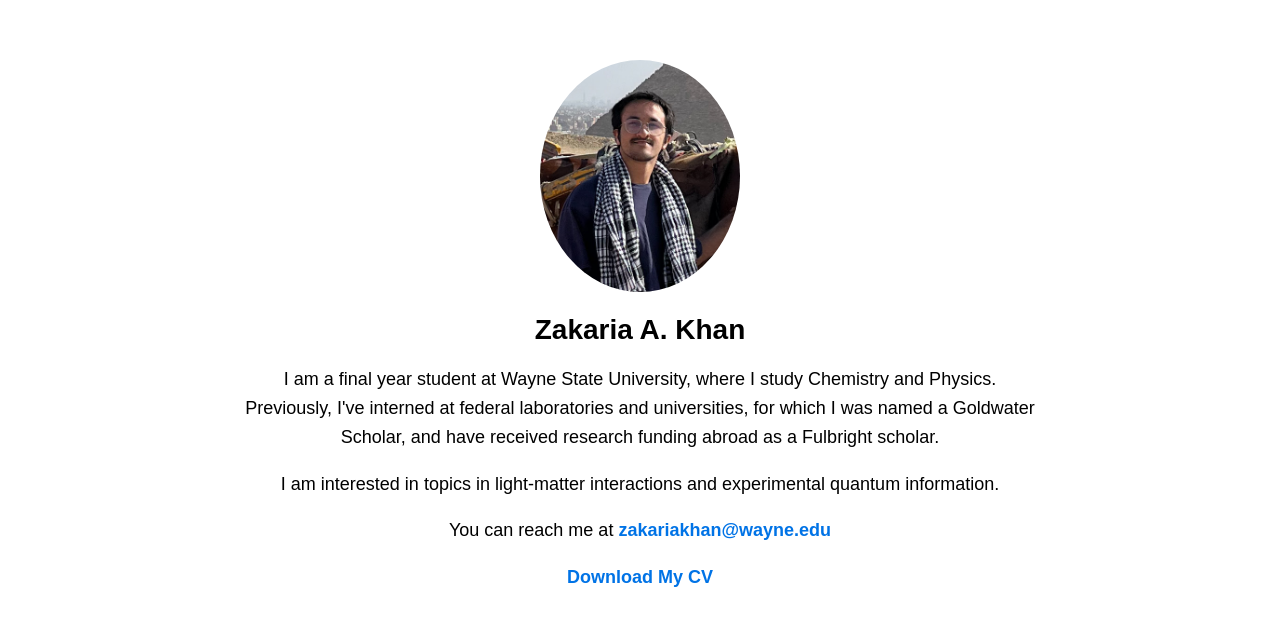
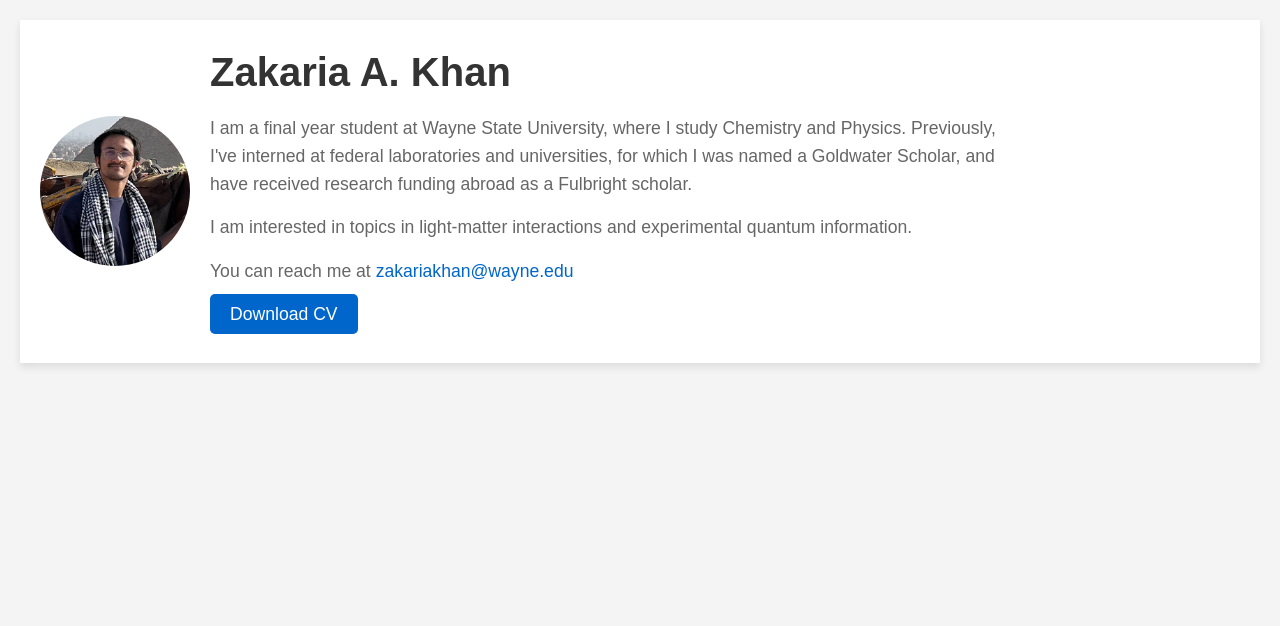
Before and after one commit to zakaria-a-khan/zakaria-a-khan.github.io, a plain HTML site: page index.html in a window 1280 px wide. Drawn offline with Linux system fonts and the light colour scheme.

Commit message:
Update index.html

```diff
--- a/index.html
+++ b/index.html
@@ -1,43 +1,101 @@
 <!DOCTYPE html>
 <html lang="en">
+
 <head>
     <meta charset="UTF-8">
     <meta name="viewport" content="width=device-width, initial-scale=1.0">
-    <title>Zakaria A. Khan</title>
+    <meta http-equiv="X-UA-Compatible" content="ie=edge">
+    <title>Zakaria A. Khan - My Webpage</title>
     <style>
+        /* Basic Reset */
+        body, h1, p {
+            margin: 0;
+            padding: 0;
+        }
+
         body {
             font-family: Arial, sans-serif;
+            line-height: 1.6;
+            padding: 20px;
+            background-color: #f4f4f4;
+        }
+
+        /* Container to hold content */
+        .content {
+            display: flex;
+            align-items: center;
+            justify-content: flex-start;
+            max-width: 1200px;
+            margin: 0 auto;
+            background-color: white;
+            padding: 20px;
+            box-shadow: 0 4px 8px rgba(0, 0, 0, 0.1);
+        }
+
+        /* Profile picture */
+        .profile-pic {
+            width: 150px;
+            height: 150px;
+            border-radius: 50%; /* Make it a square */
+            object-fit: cover; /* Ensure image doesn't stretch */
+            margin-right: 20px; /* Space between image and text */
+        }
+
+        /* Content section */
+        .about {
             max-width: 800px;
-            margin: 40px auto;
-            padding: 20px;
+        }
+
+        /* About text */
+        h1 {
+            font-size: 2.5em;
+            color: #333;
+            margin-bottom: 10px;
+        }
+
+        p {
+            font-size: 1.1em;
+            color: #666;
+            margin-bottom: 15px;
+        }
+
+        /* Link Style */
+        a {
+            color: #0066cc;
+            text-decoration: none;
+        }
+
+        a:hover {
+            text-decoration: underline;
+        }
+
+        /* CV Download Button */
+        .cv-button {
+            background-color: #0066cc;
+            color: white;
+            padding: 10px 20px;
             text-align: center;
+            border-radius: 5px;
+            text-decoration: none;
         }
-        img {
-            width: 200px;
-            border-radius: 50%;
-        }
-        h1 {
-            font-size: 28px;
-        }
-        p {
-            font-size: 18px;
-            line-height: 1.6;
-        }
-        a {
-            color: #0073e6;
-            text-decoration: none;
-            font-weight: bold;
+
+        .cv-button:hover {
+            background-color: #004d99;
         }
     </style>
 </head>
+
 <body>
-    <img src="zk_pfp.jpg" alt="Zakaria A. Khan">
-    <h1>Zakaria A. Khan</h1>
-    <p>I am a final year student at Wayne State University, where I study Chemistry and Physics.
-       Previously, I've interned at federal laboratories and universities, for which I was named a
-       Goldwater Scholar, and have received research funding abroad as a Fulbright scholar.</p>
-    <p>I am interested in topics in light-matter interactions and experimental quantum information.</p>
-    <p>You can reach me at <a href="mailto:zakariakhan@wayne.edu">zakariakhan@wayne.edu</a></p>
-    <p><a href="zk_resume.pdf" download>Download My CV</a></p>
+    <div class="content">
+        <img src="zk_pfp.jpg" alt="Zakaria A. Khan" class="profile-pic">
+        <div class="about">
+            <h1>Zakaria A. Khan</h1>
+            <p>I am a final year student at Wayne State University, where I study Chemistry and Physics. Previously, I've interned at federal laboratories and universities, for which I was named a Goldwater Scholar, and have received research funding abroad as a Fulbright scholar.</p>
+            <p>I am interested in topics in light-matter interactions and experimental quantum information.</p>
+            <p>You can reach me at <a href="mailto:zakariakhan@wayne.edu">zakariakhan@wayne.edu</a></p>
+            <p><a href="zk_resume.pdf" class="cv-button" download>Download CV</a></p>
+        </div>
+    </div>
 </body>
+
 </html>
```
